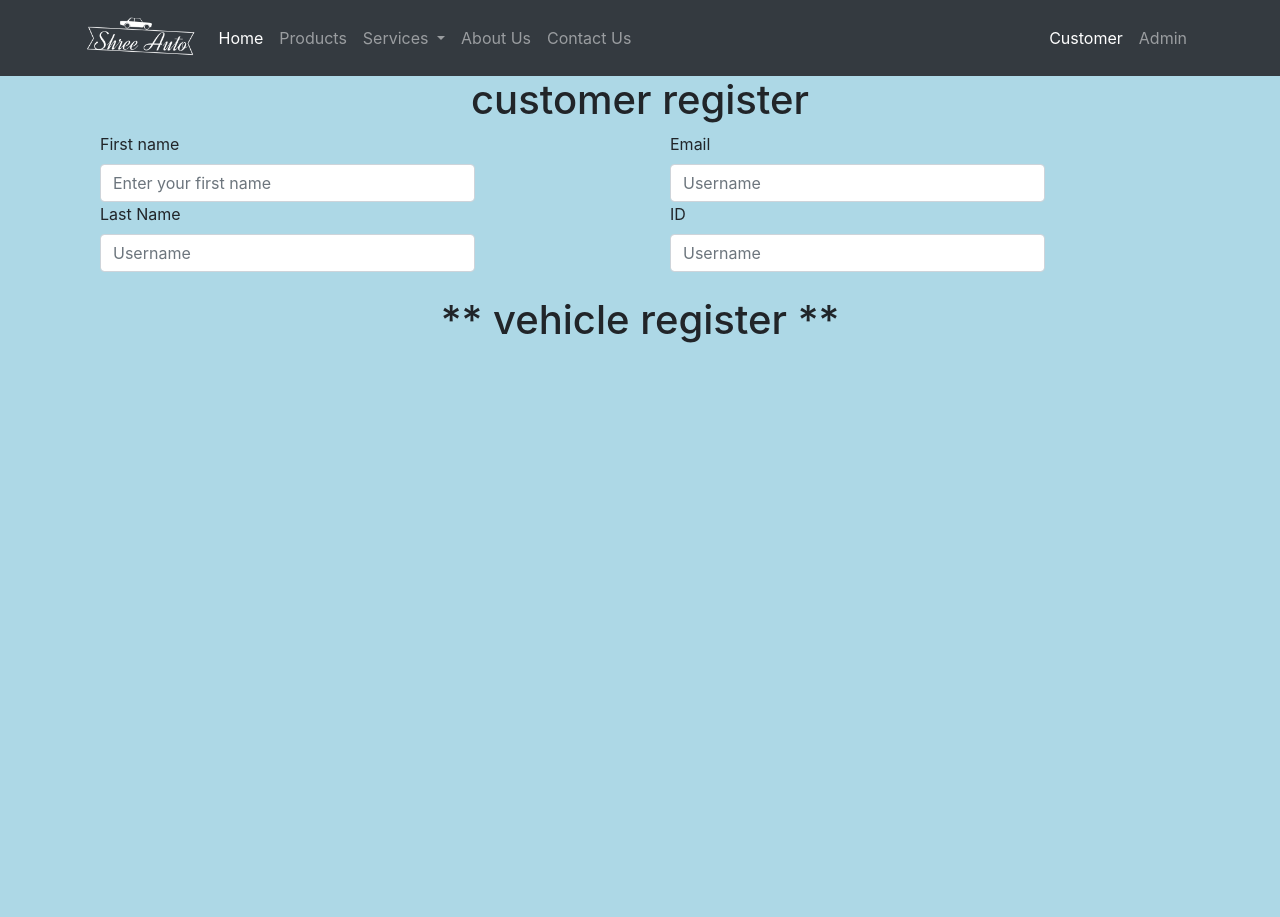
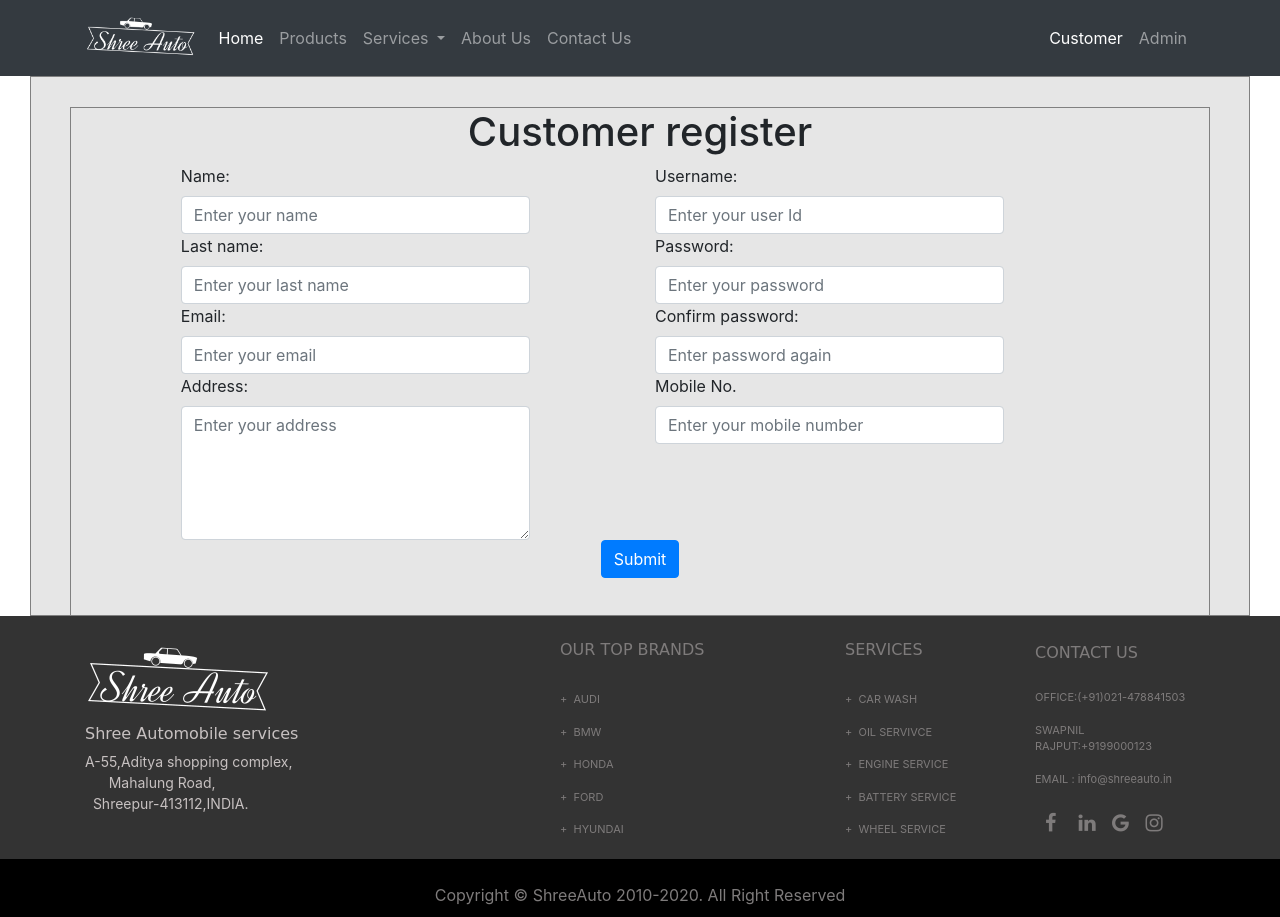
Before and after one commit to swapnil-rajput/Shree_Automobile, a Django app: page /customer/ in a window 1280 px wide. Before the commit the page ends 343 px from the top, so only its background shows below. Run offline with Django 3.2, Linux system fonts and the light colour scheme; some libraries are stand-ins or nearby versions; some web fonts are replaced.

Commit message:
customer updated

```diff
--- a/Automobile_project/urls.py
+++ b/Automobile_project/urls.py
@@ -28,7 +28,8 @@ urlpatterns = [
     path('about_us/', views.about_us, name='about_us'),
     path('contact_us/', views.contact_us, name='contact_us'),
     path('services/', views.service, name='services'),
-    path('customer/', views.customer_page, name='customer'),
+    path('customer/', views.customers_page, name='customer'),
+    path('vehicle/', views.Vehicle_page,name='vehicle'),
 
 ]
 if settings.DEBUG:
--- /dev/null
+++ b/static/css/customer.css
@@ -0,0 +1,4 @@
+.cont{
+      background: url('static/images/bmw.jpg');
+      background-size: cover;
+    }
--- a/templates/customer.html
+++ b/templates/customer.html
@@ -1,53 +1,74 @@
+<!DOCTYPE html>
 {% include 'navbar.html' %}
 {% load static %}
 <head>
-    <title>{% block title %}customer page {% endblock title %}</title>
-    <link rel="shortcut icon"  href="{% static 'images/customer.png' %}"/>
-<style>
-    h1{
-    text-align:center;
-    }
-    body{
-    background-color:lightblue;
-    }
-</style>
+    <meta charset="UTF-8">
+    <meta name="viewport" content="width=device-width, initial-scale=1.0">
+    <title>Customer</title>
+    <link rel="shortcut icon" href="{% static 'images/customer.png' %}"/>
+    <style>
+        .main
+        {
+
+            border: 1px solid gray;
+            margin-left: 30px;
+            margin-right: 30px;
+            background-color:#e6e6e6;
+            #bddcf1;
+            height: 540px;
+            overflow: hidden;
+            overflow-y: scroll;
+        }
+        .cont1
+        {
+            margin-top: 30px;
+            border: 1px solid gray;
+        }
+        .errorlist{
+            list-style-type:none;
+            color: red;
+            font-size: medium;
+            font-style: Bold;
+        }
+    </style>
 </head>
 <body>
-{% block header %}
 
-{% endblock header %}
-<div class="container cont">
-    <h1>customer register</h1>
-    <div class="row">
-        <div class="col-sm-0"></div>
-        <div class="col-md-6">
-            <form method="post">
-            <label class="label col-sm-6 ">First name</label>
-            <div class="col-sm-9">
-                <input type="text" class="form-control" name="name" placeholder="Enter your first name">
+
+<div class="main">
+<form method="POST">    <!-- -----------------customer section--------------- -->
+<div class="container cont1">
+    <h1 class="text-center">Customer register</h1>
+        <div class="row">
+
+                {% csrf_token %}
+            <div class="col-md-1"></div>
+            <div class="col-md-4">
+                {{form.name.label_tag}}{{form.name}}
+                {{form.last_name.label_tag}}{{form.last_name}}
+                {{form.email.label_tag}}{{form.email}}
+                {{form.address.label_tag}}{{form.address}}
             </div>
-            <label class="label col-sm-6 ">Last Name</label>
-            <div class="col-md-9">
-                <input type="text" class="form-control" name="name" placeholder="Username">
+            <div class="col-md-1"></div>
+            <div class="col-md-4">
+
+               {{form.username.label_tag}}{{form.username}}
+               {{form.password.label_tag}}{{form.password}}
+               {{form.password1.label_tag}}{{form.password1}}
+               {{form.mobile_no.label_tag}}{{form.mobile_no}}
+
             </div>
+            <div class="col-md-1"></div>
+            <br>
         </div>
-
-        <div class="col-md-6">
-            <label class="label col-sm-6 ">Email</label>
-            <div class="col-md-9">
-                <input type="text" class="form-control" name="name" placeholder="Username">
-            </div>
-            <label class="label col-sm-6 ">ID</label>
-            <div class="col-md-9">
-                <input type="text" class="form-control" name="name" placeholder="Username">
-            </div>
-        </div>
-
+        <center>{{form.non_field_errors}} </center>
+        <center><input type="submit" class="btn btn-primary" value="Submit"></center><br>        <!-- ----------vehicle section--------- -->
+        <br>
     </div>
+</div>
 </form>
-<br>
-</div>
-<div class="container">
-<h1>** vehicle register **</h1>
-    </div>
+{% include 'footer.html' %}
+{% block footer%}
+{% endblock footer %}
 </body>
+</html>
--- a/templates/footer.html
+++ b/templates/footer.html
@@ -91,8 +91,8 @@
         <P class="foot_content">SWAPNIL RAJPUT:+9199000123</P>
         <P class="foot_content">EMAIL : info@shreeauto.in</P>
         <p>
-          <a href="https://www.facebook.com/swapnil.rajput.3150/" target="_blank" class="fa fa-facebook"></a>&nbsp&nbsp
-          <a href="#" class="fa fa-twitter"></a>&nbsp&nbsp
+          <a href="https://www.facebook.com/swapnilrajput.777" target="_blank" class="fa fa-facebook"></a>&nbsp&nbsp
+          <a href="https://www.linkedin.com/in/swapnilrajput777" target="_blank" class="fa fa-linkedin"></a>&nbsp&nbsp
           <a href="#" class="fa fa-google"></a>&nbsp&nbsp
           <a href="#" class="fa fa-instagram"></a>
           </p>
--- a/templates/product.html
+++ b/templates/product.html
@@ -15,7 +15,6 @@
         overflow: hidden;
         overflow-y: scroll;
         }
-
         .fonts{
         font-family: 'Source Serif Pro', serif;
         color: black;
--- a/webApp/admin.py
+++ b/webApp/admin.py
@@ -1,6 +1,7 @@
 from django.contrib import admin
-from webApp.models import product
+from webApp.models import product, customer
 
 # Register your models here.
 
 admin.site.register(product)
+admin.site.register(customer)
--- a/webApp/forms.py
+++ b/webApp/forms.py
@@ -1,10 +1,108 @@
-from django.forms import ModelForm
 from django.contrib.auth.forms import UserCreationForm
 from django import forms
+from django.contrib.messages import error
+from django.forms import ModelForm
 from django.contrib.auth.models import User
+from webApp.models import customer, vehicle
+import re
 
 
 class UserForm(UserCreationForm):
     class Meta:
         model = User
         fields = ['username', 'email', 'password1', 'password2']
+
+
+class CustomerForm(forms.ModelForm):
+    name = forms.CharField(label='Name',
+     widget=forms.TextInput(attrs={
+         'class': 'form-control',
+         'placeholder': 'Enter your name'}))
+    last_name = forms.CharField(label='Last name',
+     widget=forms.TextInput(attrs={
+         'class': 'form-control',
+         'placeholder': 'Enter your last name'}))
+    username = forms.CharField(label='Username',
+     widget=forms.TextInput(attrs={
+          'class': 'form-control',
+          'placeholder': 'Enter your user Id'}))
+
+    email = forms.EmailField(label='Email',
+     widget=forms.EmailInput(attrs={
+          'class': 'form-control',
+          'placeholder': 'Enter your email'}))
+    password = forms.CharField(label='Password',
+     widget=forms.PasswordInput(attrs={
+         ' class': 'form-control',
+          'placeholder': 'Enter your password'}))
+    password1 = forms.CharField(label='Confirm password',
+     widget=forms.PasswordInput(attrs={
+          'class': 'form-control',
+          'placeholder': 'Enter password again'}))
+    address = forms.CharField(label='Address', required=False,
+     widget=forms.Textarea(attrs={
+         'class': 'form-control',
+         'placeholder': 'Enter your address',
+         'rows': '5',
+         'cols': '10'}))
+    mobile_no = forms.IntegerField(label='Mobile No.',
+     widget=forms.TextInput(attrs={
+         'class': 'form-control',
+         'placeholder': 'Enter your mobile number'}))
+
+    def clean_username(self):
+        uname = self.cleaned_data['username']
+        if customer.objects.filter(username=uname).exists():
+            raise forms.ValidationError(("*Username already exists"),code='invalid')
+
+    def clean(self):
+        cleaned_data = super().clean()
+        valpass = self.cleaned_data['password']
+        rvalpass = self.cleaned_data['password1']
+
+        if valpass != rvalpass:
+            raise forms.ValidationError(("*Password does not match"), code='invalid')
+
+    class Meta:
+        model = customer
+        fields = '__all__'
+
+
+v_type = [('Car', 'Car'), ('SUV', 'SUV')]
+
+
+class VehicleForm(forms.ModelForm):
+    username = forms.CharField(label='Username', error_messages={'required': 'enter your username'},
+                               widget=forms.TextInput(attrs={
+                                   'class': 'form-control',
+                                   'placeholder': 'Enter your user Id'
+                               }))
+
+    type = forms.CharField(label='Type', widget=forms.Select(choices=v_type))
+    number = forms.CharField(label='Number',
+                             widget=forms.TextInput(attrs={
+                                 'class': 'form-control',
+                                 'placeholder': 'Enter vehicle number'
+                             }))
+
+    def clean(self):
+        cleaned_data = super().clean()
+        uname = self.cleaned_data['username']
+        num = self.cleaned_data['number']
+        if customer.objects.filter(username=uname):
+            pass
+        else:
+            raise forms.ValidationError("Username does not exits")
+        if re.search("[A-Z]{2}-[0-9]{2}-[A-Z]{2}-[0-9]{4}", num):
+            pass
+        else:
+            raise forms.ValidationError("Enter correct vehicle number")
+
+    owner = forms.CharField(label='Owner Name', widget=forms.TextInput(attrs={
+        'class': 'form-control',
+        'placeholder': 'Enter owner name'
+    }))
+
+    class Meta:
+        model = vehicle
+        fields = '__all__'
--- a/webApp/models.py
+++ b/webApp/models.py
@@ -4,7 +4,23 @@ from django.db import models
 
 
 class product(models.Model):
-
     name = models.CharField(max_length=100)
     product_id = models.CharField(max_length=100)
     image = models.ImageField(upload_to='images/')
+
+
+class customer(models.Model):
+    name = models.CharField(max_length=50)
+    last_name = models.CharField(max_length=50, blank=True)
+    username = models.CharField(max_length=50, unique=True)
+    email = models.EmailField(max_length=50)
+    password = models.CharField(max_length=50)
+    password1 = models.CharField(max_length=50)
+    address = models.CharField(max_length=100,blank=True)
+    mobile_no = models.IntegerField(blank=True)
+
+
+class vehicle(models.Model):
+    type = models.CharField(max_length=20)
+    number = models.CharField(max_length=20)
+    owner = models.CharField(max_length=100)
--- a/webApp/views.py
+++ b/webApp/views.py
@@ -1,9 +1,11 @@
-from django.shortcuts import render, redirect
-from django.contrib.auth.forms import UserCreationForm
-from webApp.forms import UserForm
+from django.shortcuts import render, redirect, HttpResponse
+from django.contrib.auth.forms import UserCreationForm, forms
+from webApp.forms import UserForm, CustomerForm,VehicleForm
 from django.contrib import messages
 from django.contrib.auth import authenticate, login, logout
-from webApp.models import product
+from webApp.models import product,customer
+from Automobile_project.settings import EMAIL_HOST_USER
+from django.core.mail import send_mail
 
 
 def landingpage(request):
@@ -29,9 +31,7 @@ def login_page(request):
     if request.method == 'POST':
         username = request.POST.get('username')
         password = request.POST.get('password')
-
         user = authenticate(request, username=username, password=password)
-
         if user is not None:
             login(request, user)
             return redirect('home')
@@ -64,5 +64,36 @@ def service(request):
     return render(request, 'service.html')
 
 
-def customer_page(request):
-    return render(request, 'customer.html')
+def customers_page(request):
+    if request.method == 'POST':
+        form = CustomerForm(request.POST)
+        if form.is_valid():
+            name = request.POST['name']
+            lname = request.POST['last_name']
+            username = request.POST['username']
+            email = request.POST['email']
+            password = request.POST['password']
+            address = request.POST['address']
+            mobile_no = request.POST['mobile_no']
+            subject = 'Successfully registerd...!'
+            message = 'Thanks for connecting with Shree Autombile and car service center.'
+            recepient = str(form['email'].value())
+            send_mail(subject, message, EMAIL_HOST_USER, [recepient], fail_silently=False)
+            context = {'sub': subject, 'msg': message, 'res': recepient}
+            form.save()
+            return render(request, 'thanks.html', context)
+    else:
+        return render(request, 'customer.html', {'form': CustomerForm})
+
+
+def Vehicle_page(request):
+    form = VehicleForm()
+    if request.method == 'POST':
+        form = VehicleForm(request.POST)
+        if form.is_valid():
+            username = request.POST['username']
+            type = request.POST['type']
+            number = request.POST['number']
+            owmer = request.POST['owner']
+            return HttpResponse("Thanks for registeration")
+    return render(request, 'vehicle.html', {'form': form})
```
Also changed, not shown: Automobile_project/settings.py (+8 -0 lines), templates/thanks.html (added, +14 -0 lines), templates/vehicle.html (added, +30 -0 lines), db.sqlite3, webApp/migrations/0002_customer.py (added), webApp/migrations/0003_customer_password1.py (added), webApp/migrations/0004_vehicle.py (added).
